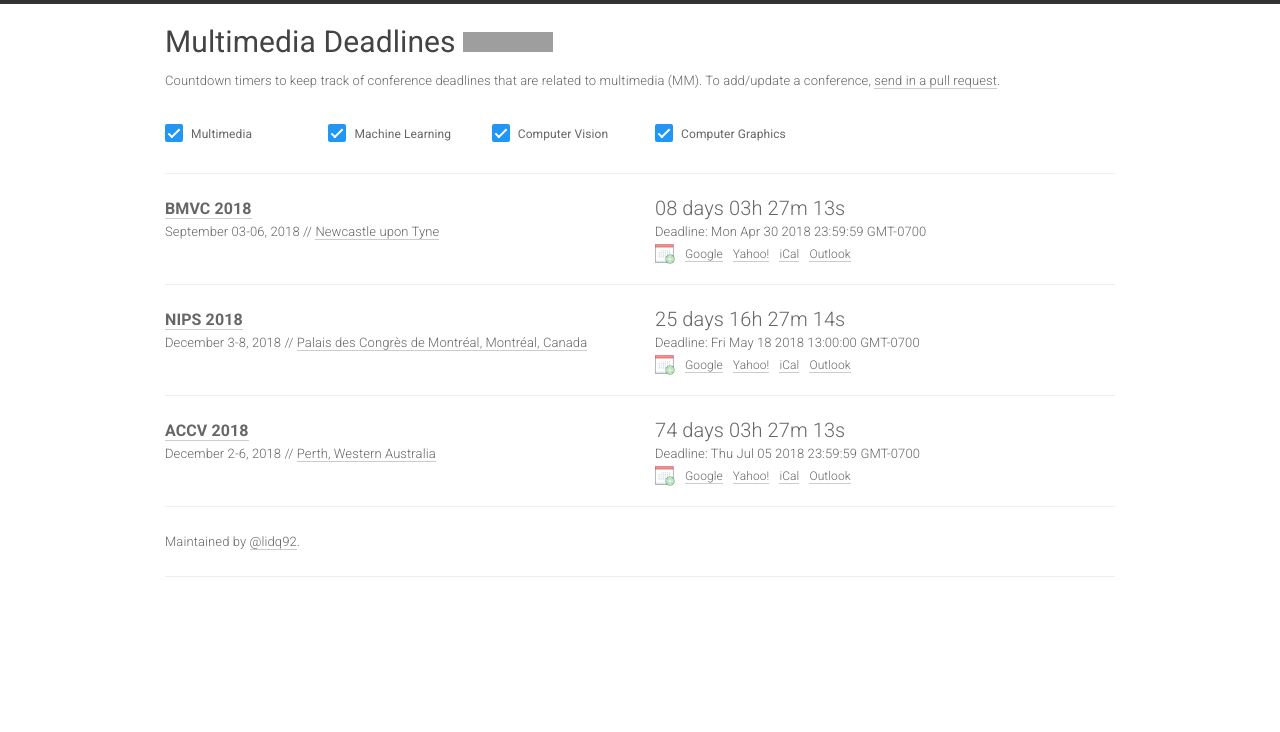
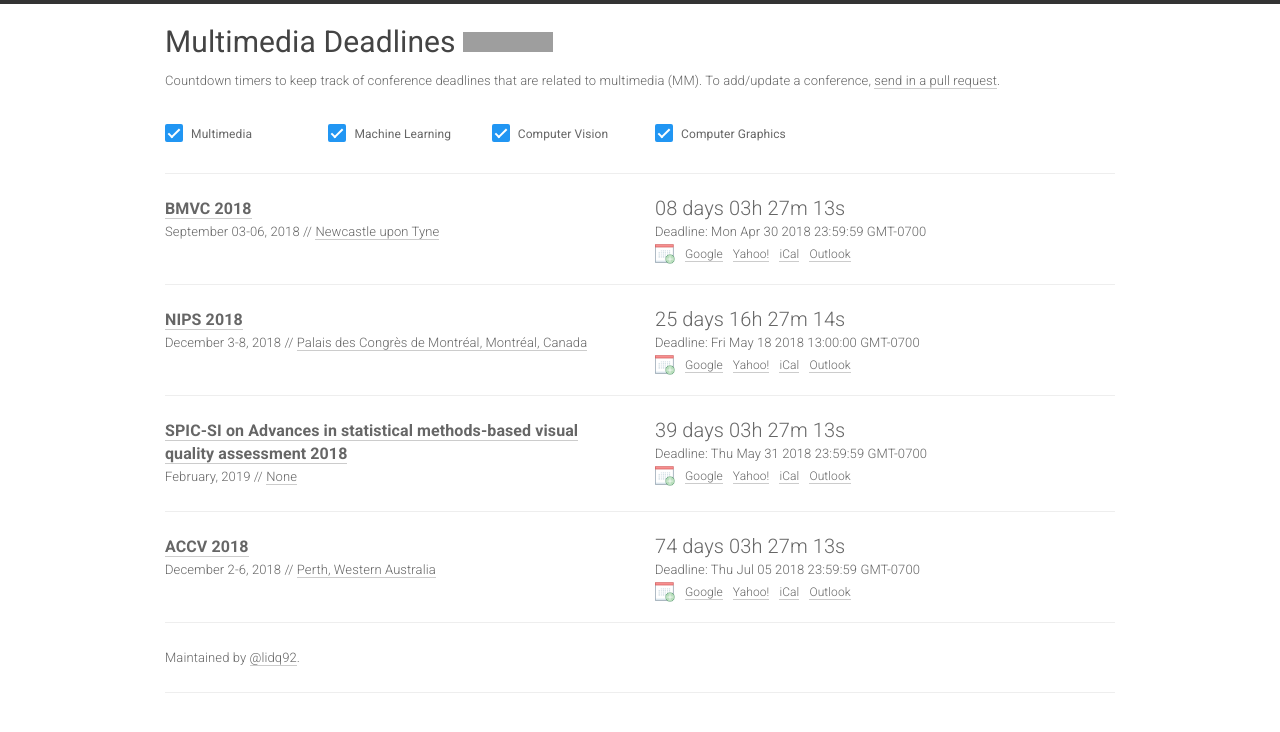
Before and after one commit to lidq92/lidq92.github.io, a Jekyll site: the page built from index.html, in a window 1280 px wide. Shown: the top 732 px of the page. Built offline with Jekyll 4.4.1, drawn with Linux system fonts in a browser that asks for light colours; nearby versions of some CDN libraries; grey boxes are pictures that could not be loaded.

Commit message:
Add SPIC-SI on IQA
SPIC-SI on Advances in statistical methods-based visual quality
assessment

```diff
--- a/_data/conferences.yml
+++ b/_data/conferences.yml
@@ -19,6 +19,16 @@
   timezone: America/Los_Angeles
   date: December 3-8, 2018
   place: "Palais des Congr\xE8s de Montr\xE9al, Montr\xE9al, Canada"
+  sub: ML
+
+- name: SPIC-SI on Advances in statistical methods-based visual quality assessment
+  year: 2018
+  id: spic-si18
+  link: https://www.journals.elsevier.com/signal-processing-image-communication/call-for-papers/special-issue-on-advances-in-statistical-methods-based-visua
+  deadline: "2018-05-31 23:59:59"
+  timezone: Etc/GMT+7 # ...
+  date: February, 2019
+  place: None
   sub: ML
 
 - name: ACCV
```
Also changed, not shown: README.md.
